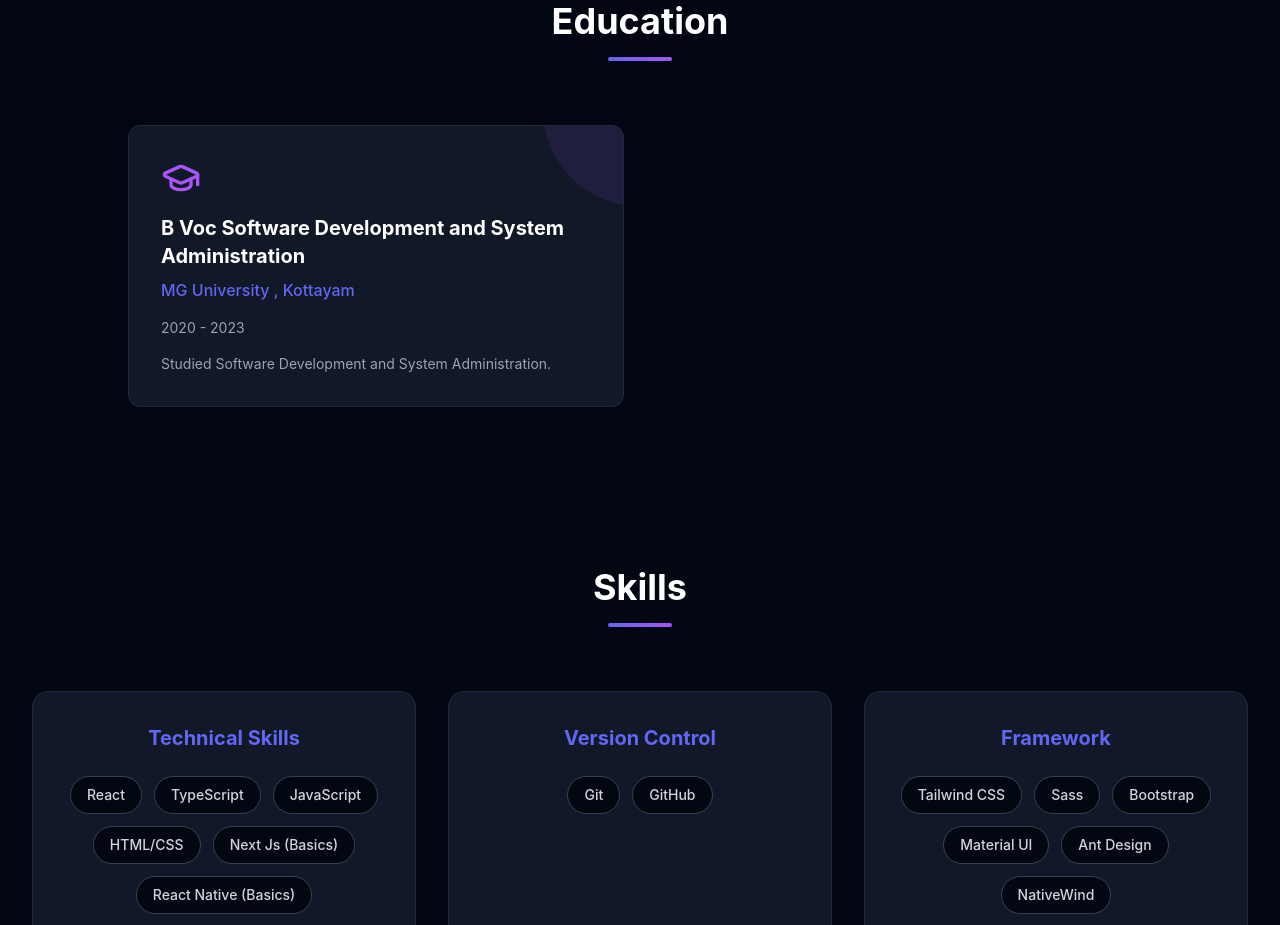
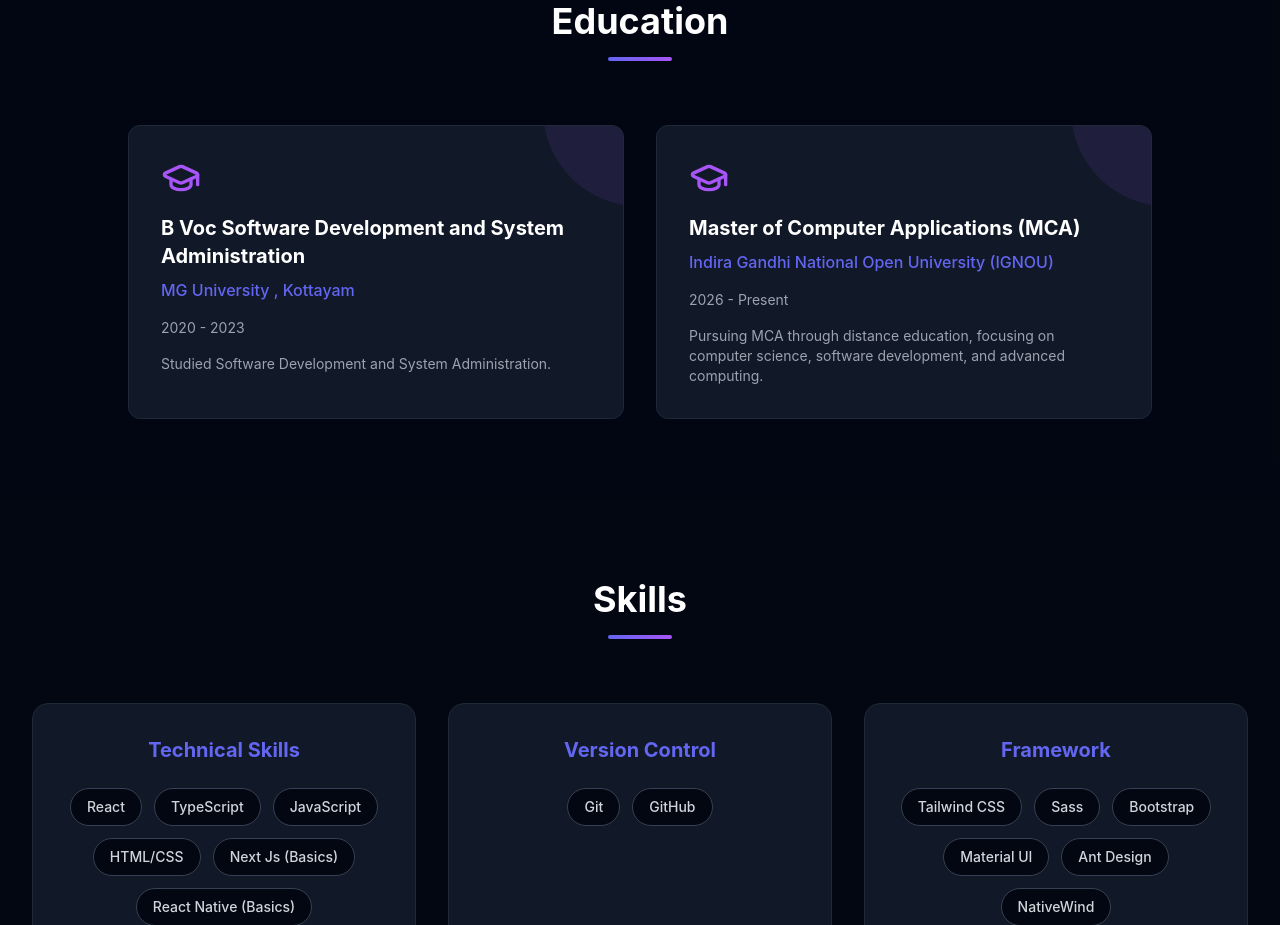
Before and after one commit to GOVINDSAJEEVKUMAR/Profile, a React (Vite) app: page / in a window 1280 px wide. Shown: the part 2840-3765 px from the top of the page. Built offline with nearby package versions, Linux system fonts and the light colour scheme.

Commit message:
Update Education.tsx
PG Added

```diff
--- a/src/components/Education.tsx
+++ b/src/components/Education.tsx
@@ -9,7 +9,13 @@ const Education = () => {
             institution: 'MG University , Kottayam',
             year: '2020 - 2023',
             description: 'Studied Software Development and System Administration.'
-        },
+        },{
+    id: 2,
+    degree: 'Master of Computer Applications (MCA)',
+    institution: 'Indira Gandhi National Open University (IGNOU)',
+    year: '2026 - Present',
+    description: 'Pursuing MCA through distance education, focusing on computer science, software development, and advanced computing.'
+},
 
     ];
 
```
